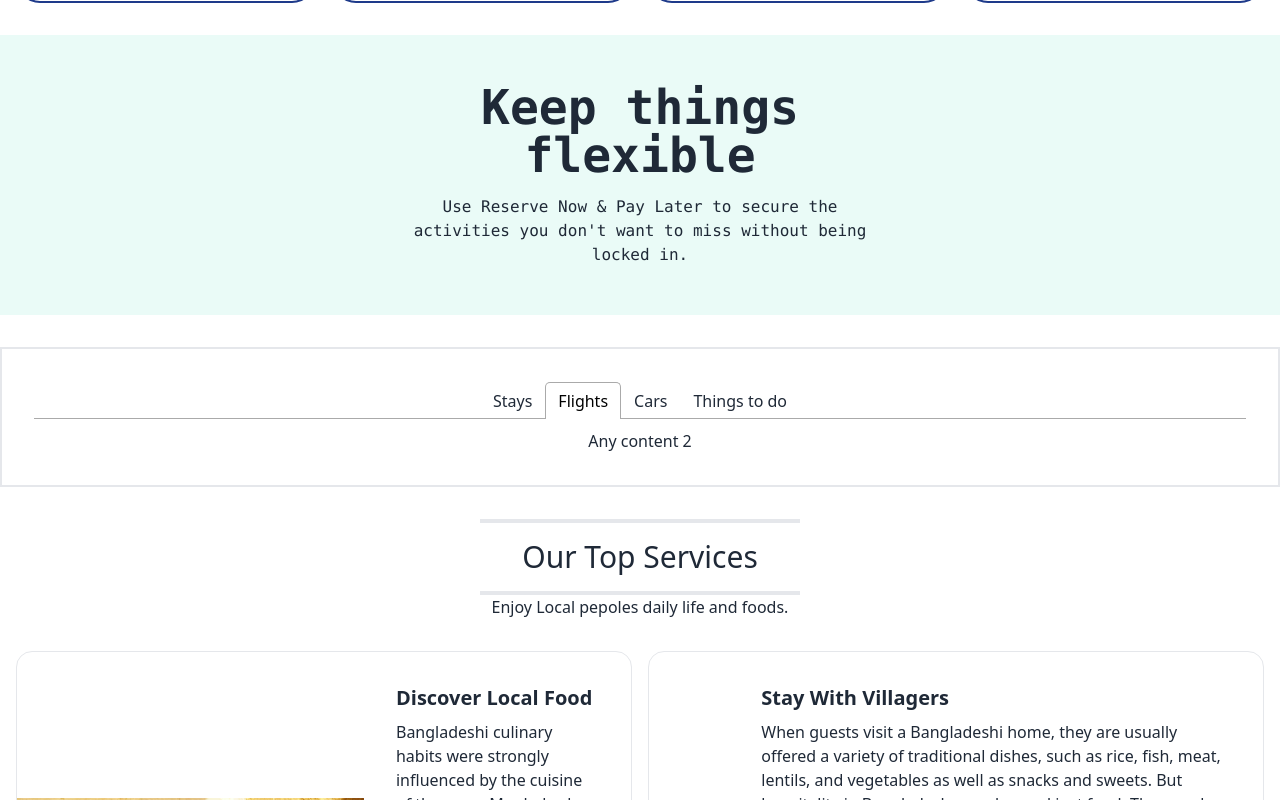
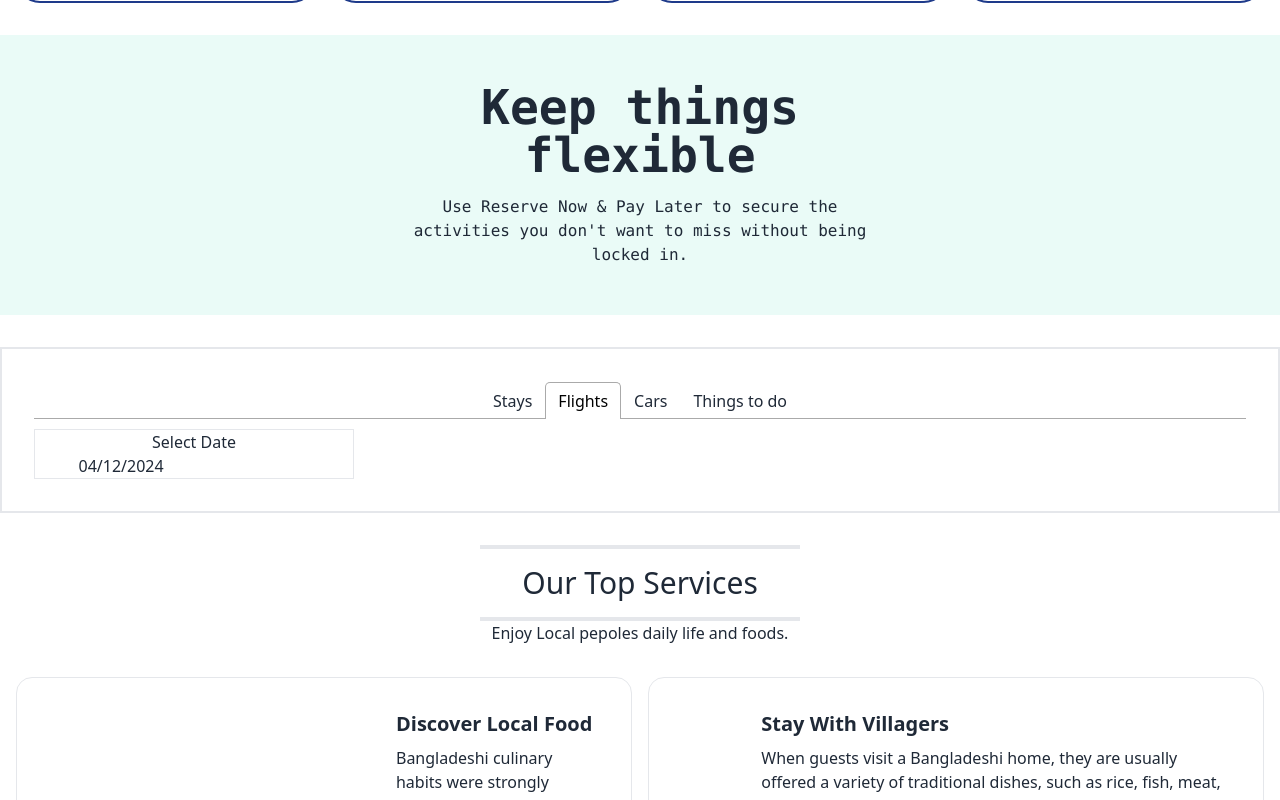
Before and after one commit to mdshakil04/book-Swiftly-client, a React (Vite) app: page / in a window 1280 px wide. Both pictures are taken after a click on the tab "Flights". Shown: the part 1580-2380 px from the top of the page. Built offline with nearby package versions, Linux system fonts and the light colour scheme.

Commit message:
Little changes done

```diff
--- a/src/pages/Home/BookingCategories/BookingCategories.jsx
+++ b/src/pages/Home/BookingCategories/BookingCategories.jsx
@@ -27,7 +27,13 @@ const BookingCategories = () => {
           </div>
         </TabPanel>
         <TabPanel>
-          <h2>Any content 2</h2>
+          <div className=" max-w-xs border">
+            <h2>Select Date</h2>
+            <DatePicker
+              selected={startDate}
+              onChange={(date) => setStartDate(date)}
+            />
+          </div>
         </TabPanel>
         <TabPanel>
           <h2>Any content 3</h2>
```
